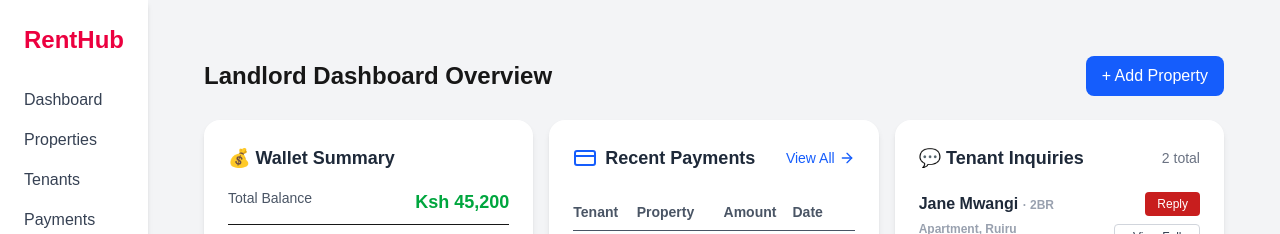
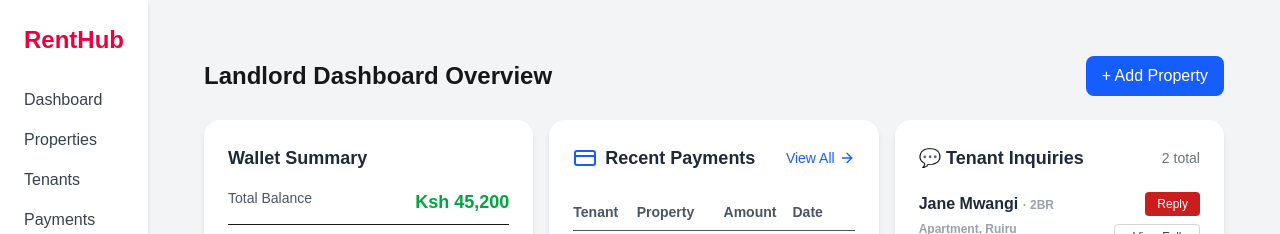
Before and after one commit to Alilen9/renthub, a Next.js app: page /landlord/dashboard in a window 1280 px wide. Shown: the top 234 px of the page. Built offline with nearby package versions, Linux system fonts and the light colour scheme.

Commit message:
small fixes

```diff
--- a/src/components/landlord/overview/WalletSummary.tsx
+++ b/src/components/landlord/overview/WalletSummary.tsx
@@ -13,7 +13,7 @@ export default function WalletSummary() {
 
   return (
     <div className="bg-white rounded-2xl p-6 shadow-md hover:shadow-lg transition-all duration-200">
-      <h2 className="text-lg font-semibold mb-4 text-gray-800">💰 Wallet Summary</h2>
+      <h2 className="text-lg font-semibold mb-4 text-gray-800"> Wallet Summary</h2>
 
       <div className="grid grid-cols-1 gap-2 text-sm">
         <div className="flex justify-between border-b pb-2">
```
